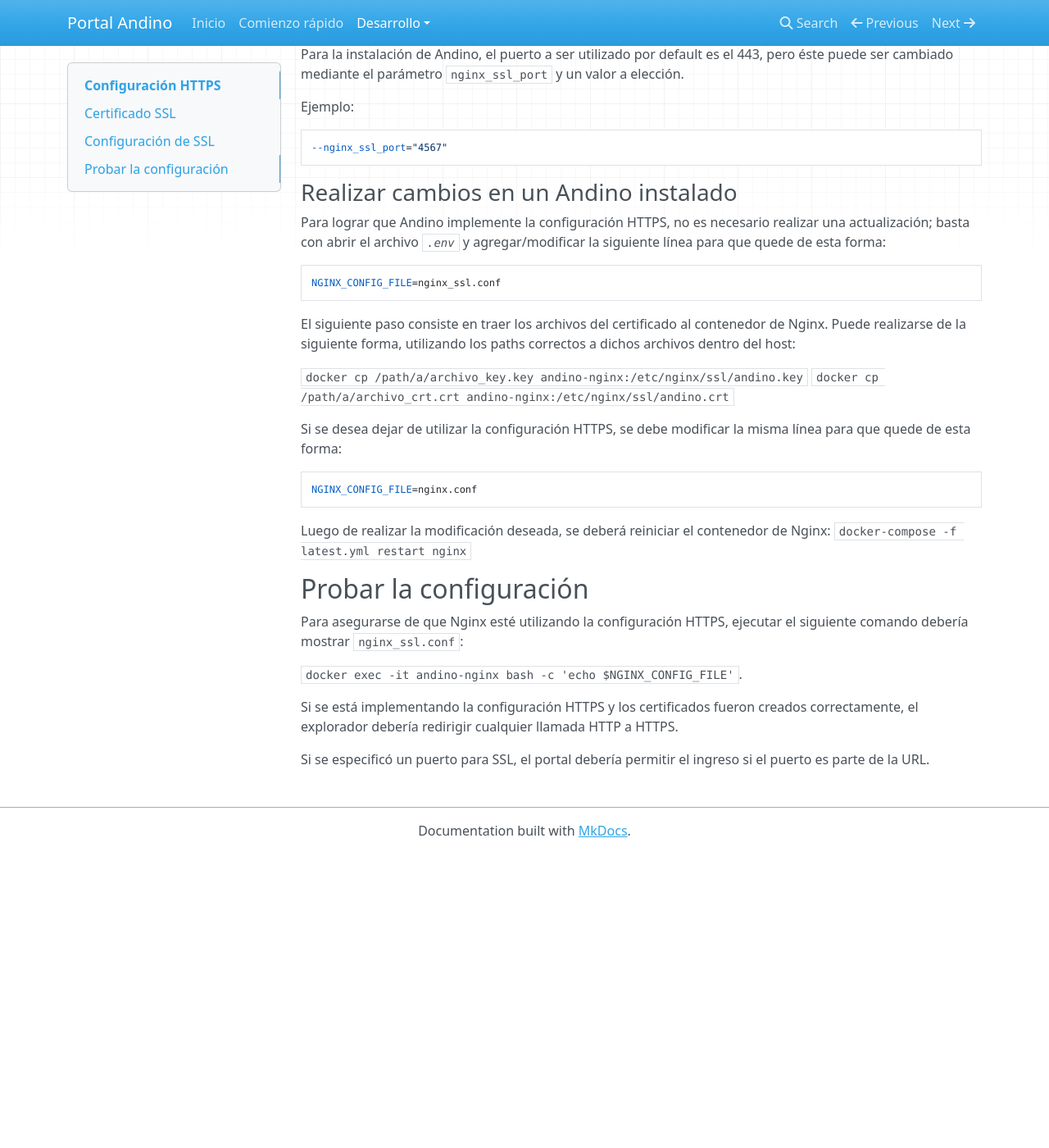
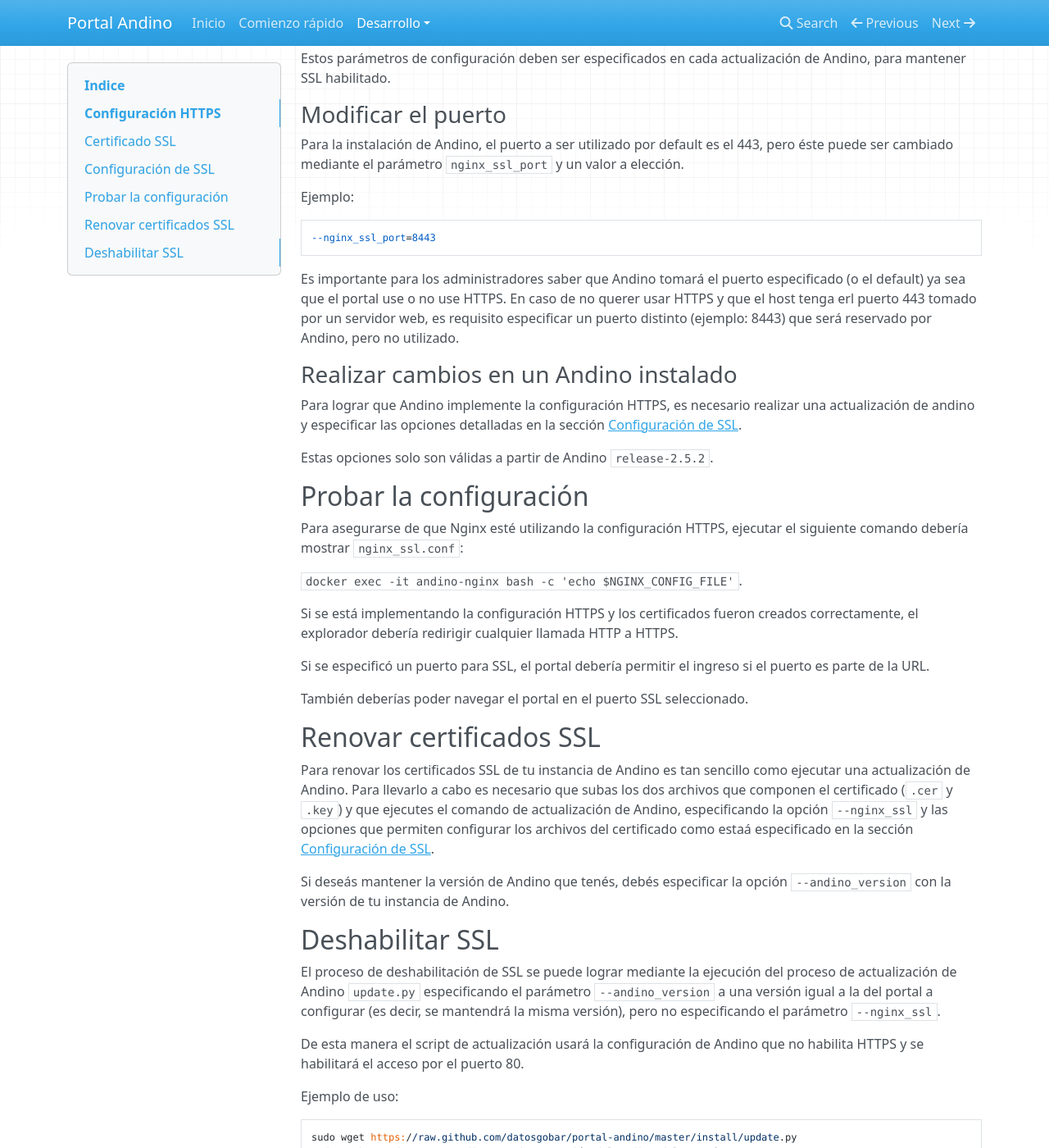
Before and after one commit to datosgobar/portal-andino, an MkDocs documentation site: the page built from docs/developers/https.md, in a window 1280 px wide and 1400 px high, scrolled down 955 px. Shown: the whole window at 82% size. Built offline with MkDocs 1.6.1, drawn with Linux system fonts in a browser that asks for light colours; nearby versions of some CDN libraries; old or Windows-style settings are respelled for this version of MkDocs; before the commit the page ends 1996 px from its top, so only the background shows below that; some of the changed text lies outside the part shown.

Commit message:
Detalles de configuracion de SSL para instalacion y actualizacion

````diff
--- a/docs/developers/https.md
+++ b/docs/developers/https.md
@@ -1,13 +1,15 @@
 <!-- START doctoc generated TOC please keep comment here to allow auto update -->
 <!-- DON'T EDIT THIS SECTION, INSTEAD RE-RUN doctoc TO UPDATE -->
+## Indice
 
-
-- [Configuración HTTPS](#configuraci%C3%B3n-https)
+- [Configuración HTTPS](#configuracion-https)
   - [Certificado SSL](#certificado-ssl)
-  - [Configuracion de SSL](#configuraci%C3%B3n-de-ssl)
+  - [Configuración de SSL](#configuracion-de-ssl)
     - [Modificar el puerto](#modificar-el-puerto)
     - [Realizar cambios en un Andino instalado](#realizar-cambios-en-un-andino-instalado)
-  - [Probar la configuración](#probar-la-configuraci%C3%B3n)
+  - [Probar la configuración](#probar-la-configuracion)
+  - [Renovar certificados SSL](#renovar-certificados-ssl)
+  - [Deshabilitar SSL](#deshabilitar-ssl)
 
 <!-- END doctoc generated TOC please keep comment here to allow auto update -->
 
@@ -15,8 +17,11 @@
 
 ## Certificado SSL
 
-Debemos contar con los certificados `.key` y `.crt` para nuestra aplicación.
-Cómo obtenerlos está fuera del "scope" de esta documentación.
+Andino cuenta con soporte _builtin_ de certificados SSL. Es posible instalar Andino con SSL, actualizar una versión de Andino sin SSL y agregarle el soporte para SSL, e inclusive deshabilitar SSL a una instancia con SSL.
+
+Lo único que un administrador de Andino necesita para habilitar SSL es contar con los certificados `.key` y `.crt` para nuestra aplicación y la elección de un puerto libre del host para usar SSL.
+
+Cómo obtener estos archivos está fuera del "scope" de esta documentación.
 
 ## Configuración de SSL
 
@@ -24,24 +29,20 @@
 puede ser utilizado para especificar que se desea utilizar SSL.
 
 Para especificar el path de los archivos del certificado, se debe utilizar los parámetros `ssl_key_path` y
-`ssl_crt_path`. Los archivos dentro de la instancia de Nginx se llamarán _`andino.key`_ y _`andino.crt`_
-respectivamente, y se encontrarán en el directorio _`/etc/nginx/ssl`_. En caso de que al menos uno de estos archivos no
+`ssl_crt_path`. Los archivos dentro del contenedor `nginx` se llamarán _`andino.key`_ y _`andino.crt`_
+respectivamente, y el proceso de instalación o actualización los copiará en el directorio _`/etc/nginx/ssl`_. En caso de que al menos uno de estos archivos no
 esté, _no se podrá utilizar el archivo de configuración para SSL_ y se elegirá el default en su lugar. Hay que
 asegurarse de que el path de cada archivo sea válido (exista en el host), y que estén especificados en la
 instalación/actualización.
 
-El explorador *no debería* mostrarnos ninguna advertencia si los certificados son correctos.
+Un navegador web *no debería* mostrarnos ninguna advertencia si los certificados son correctos.
 
 Un ejemplo de uso dentro del comando de instalación de Andino para los parámetros mencionados:
 ```
 --nginx_ssl --ssl_key_path="/home/miusuario/Desktop/mi_archivo_key.key" --ssl_crt_path="/home/miusuario/Desktop/mi_archivo_crt.crt"
 ```
 
-El archivo de configuración para Nginx a utilizar queda guardado como variable de entorno en el archivo _`.env`_ dentro
-del directorio donde fue instalado el portal (por default, _`/etc/portal`_). Esto significa que, si ya se implementó
-el SSL, no será necesario volver a especificarlo mediante parámetros al actualizar Andino.
-
-Cuando el contenedor de Nginx se levante, puede tardar hasta dos minutos para que se pueda acceder al portal.
+Estos parámetros de configuración deben ser especificados en cada actualización de Andino, para mantener SSL habilitado.
 
 ### Modificar el puerto
 
@@ -50,31 +51,16 @@
 
 Ejemplo:
 ```
---nginx_ssl_port="4567"
+--nginx_ssl_port=8443
 ```
+
+  Es importante para los administradores saber que Andino tomará el puerto especificado (o el default) ya sea que el portal use o no use HTTPS. En caso de no querer usar HTTPS y que el host tenga erl puerto 443 tomado por un servidor web, es requisito especificar un puerto distinto (ejemplo: 8443) que será reservado por Andino, pero no utilizado.
 
 ### Realizar cambios en un Andino instalado
 
-Para lograr que Andino implemente la configuración HTTPS, no es necesario realizar una actualización; basta con abrir
-el archivo _`.env`_ y agregar/modificar la siguiente línea para que quede de esta forma:
-```
-NGINX_CONFIG_FILE=nginx_ssl.conf
-```
+Para lograr que Andino implemente la configuración HTTPS, es necesario realizar una actualización de andino y especificar las opciones detalladas en la sección [Configuración de SSL](#configuracion-de-ssl).
 
-El siguiente paso consiste en traer los archivos del certificado al contenedor de Nginx. Puede realizarse de la
-siguiente forma, utilizando los paths correctos a dichos archivos dentro del host:
-
-`docker cp /path/a/archivo_key.key andino-nginx:/etc/nginx/ssl/andino.key`
-`docker cp /path/a/archivo_crt.crt andino-nginx:/etc/nginx/ssl/andino.crt`
-
-Si se desea dejar de utilizar la configuración HTTPS, se debe modificar la misma línea para que quede de esta forma:
-```
-NGINX_CONFIG_FILE=nginx.conf
-```
-
-Luego de realizar la modificación deseada, se deberá reiniciar el contenedor de Nginx:
-`docker-compose -f latest.yml restart nginx`
-
+Estas opciones solo son válidas a partir de Andino `release-2.5.2`.
 
 ## Probar la configuración
 
@@ -87,3 +73,22 @@
 redirigir cualquier llamada HTTP a HTTPS.
 
 Si se especificó un puerto para SSL, el portal debería permitir el ingreso si el puerto es parte de la URL.
+
+También deberías poder navegar el portal en el puerto SSL seleccionado.
+
+## Renovar certificados SSL
+
+Para renovar los certificados SSL de tu instancia de Andino es tan sencillo como ejecutar una actualización de Andino. Para llevarlo a cabo es necesario que subas los dos archivos que componen el certificado (`.cer` y `.key`) y que ejecutes el comando de actualización de Andino, especificando la opción `--nginx_ssl` y las opciones que permiten configurar los archivos del certificado como estaá especificado en la sección [Configuración de SSL](#configuracion-de-ssl).
+
+Si deseás mantener la versión de Andino que tenés, debés especificar la opción `--andino_version` con la versión de tu instancia de Andino.
+
+## Deshabilitar SSL
+
+El proceso de deshabilitación de SSL se puede lograr mediante la ejecución del proceso de actualización de Andino `update.py` especificando el parámetro `--andino_version` a una versión igual a la del portal a configurar (es decir, se mantendrá la misma versión), pero no especificando el parámetro `--nginx_ssl`.
+
+De esta manera el script de actualización usará la configuración de Andino que no habilita HTTPS y se habilitará el acceso por el puerto 80.
+
+Ejemplo de uso:
+
+    sudo wget https://raw.github.com/datosgobar/portal-andino/master/install/update.py
+    sudo python update.py --andino_version=<versión del andino del portal>
````
Also changed, not shown: docs/developers/install.md (+5 -4 lines), docs/developers/update.md (+25 -5 lines).
